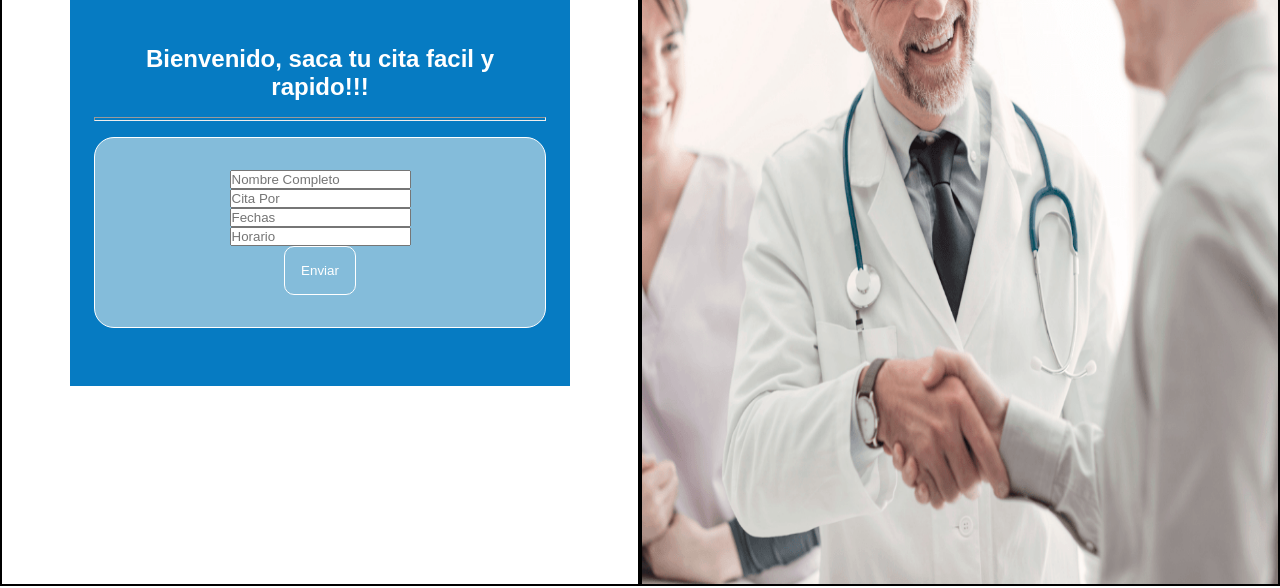
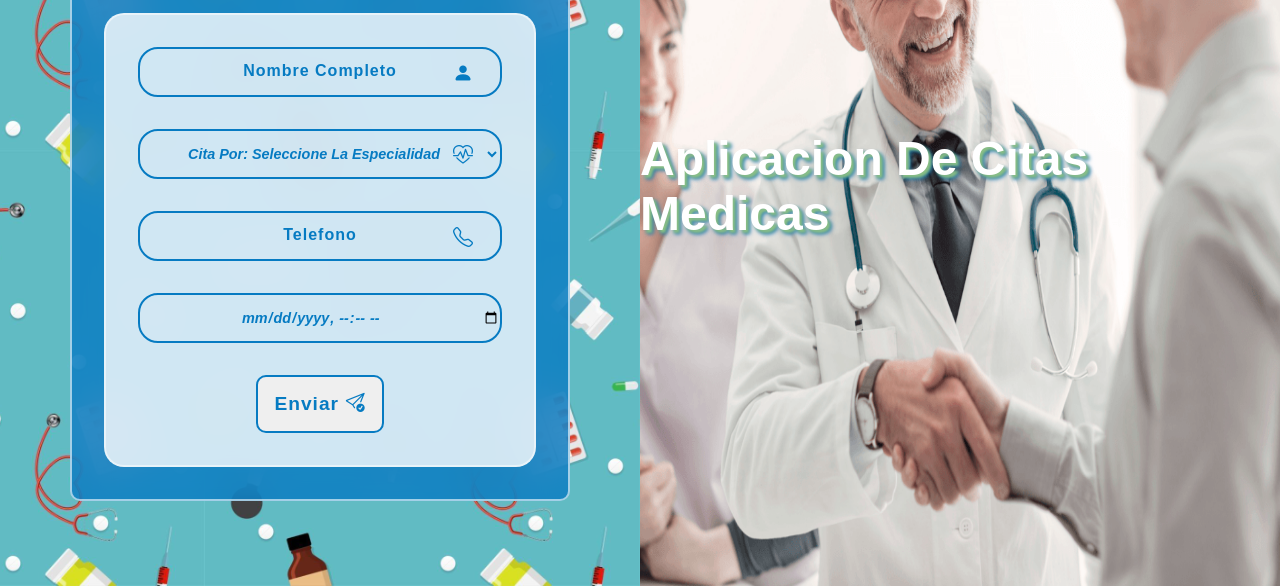
Before and after one commit to JhonZMarin/cuatroaplica_JB, a plain HTML site: page index.html in a window 1280 px wide. Shown: the part 284-872 px from the top of the page. Drawn offline with nearby package versions, Linux system fonts and the light colour scheme.

Commit message:
Cambios Pagina principal y diseño general

```diff
--- a/CSS/index.css
+++ b/CSS/index.css
@@ -7,23 +7,28 @@
     --background-second-color:#84BCDA;
     --background-three-color: #8CC084;
 
-
 }
-
 *{
     margin: 0;
     padding: 0;
     box-sizing: border-box;
     font-family: Arial, Helvetica, sans-serif;
 }
+body{
+    background: url(../IMG/fondo-medico.jpg);
+    background-position: center;
+    background-size: contain;
+}
+
 /*  header  */
 .header{
     height: 70px;
     width: 100%;
-    padding: 0 4rem;
+    padding: 0 2.5rem;
 
 
-    background-color:  var(--background-primary-color);
+    /* background-color:  var(--background-primary-color); */
+    background-color: #0067b1;
     color: var(--font-primary-color);
     display: flex;
     justify-content: space-between;
@@ -59,70 +64,141 @@
     background-color: var(--background-three-color);
 }
 
+/* contenido principal */
 .main{
-    width: 100%;
     display: flex;
-    justify-content: space-between;
-    align-items: center;
-}
-.main-content{
     width: 100%;
     height: 100vh;
-    border: 2px solid black;
+}
+.section{
+    /* background-color: orange; */
+    width: 100%;
+    height: 100%;
+
+    display: flex;
+    justify-content: center;
+    align-items: center;
+
+}
+.section__target{
+    color: var(--font-primary-color);
+    background-color: rgba(6, 122, 194, 0.8);
+
+    /* border: 2px solid rgba(6, 122, 194, 0.2); */
+    border: rgba(255, 255, 255, 0.6) 2px solid;
+
+    backdrop-filter: blur(20px);
+
+    padding: 2rem;
+    border-radius: 10px;
+
+    display: flex;
+    flex-direction: column;
+
+    gap: 1rem;
+
+    width: 500px;
+}
+.form{
+    border: rgba(255, 255, 255, 0.5) 2px solid;
+    background-color: rgba(255, 255, 255, 0.8) ;
+    /* background-color: transparent; */
     display: flex;
     flex-direction: column;
     justify-content: center;
     align-items: center;
+    gap: 2rem;
+    padding: 2rem;
+    border-radius: 20px;
 }
-.main-target{
-    background-color: #067BC2;
+.input-box{
+
+    width: 100%;
+    height: 50px;
+    position: relative;
+}
+.input{
+    width: 100%;
+    height: 100%;
+    border: 0;
+    text-align: center;
+
+    outline: 0;
+
+    border: #067BC2 2px solid;
+    border-radius: 20px;
+
+    /* background: white; */
+    background-color: transparent;
+}
+.input--special{
+    cursor: pointer;
+    /* color: #0067b1; */
+    color: #067BC2;
+    font-weight: bold;
+    font-style: italic;
+    font-size: .9rem;
+}
+
+.input::placeholder{
+    color: #067BC2;
+    font-weight: bold;
+    font-size: 1rem;
+    letter-spacing: 1px;
+}
+input::selection{
     color: white;
 
-
-    width: 500px;
-    height: 400px;
-    padding: 1.5rem;
-
-    display: flex;
-    flex-direction: column;
-    justify-content: center;
-    align-items: center;
-    gap: 1rem;
+}
+.icon{
+    position: absolute;
+    font-size: 20px;
+    color: #067BC2;
+    /* right: 60%; */
+    top: 30%;
+    right: 8%;
+}
+.btn{
+    /* width: 100%; */
+    border: #067BC2 2px solid;
+    border-radius: 10px;
+    padding: 1rem;
+    color: #067BC2;
+    font-size: 1.2rem;
+    font-weight: bold;
+    letter-spacing: 1px;
+}
+.btn:hover{
+    background-color:#067BC2;
+    color: white;
 }
 .title{
     text-align: center;
+    font-size: 2rem;
 }
 .line{
     width: 100%;
-    height: 4px;
-    color: black;
+    height: 2px;
+    background-color: white;
+    border: none;
 }
-.main-form{
-    background-color: #84BCDA;
-    border: 1px solid white;
-    border-radius: 20px;
-
+/* seccion dos  */
+.figure{
+    position: relative;
     width: 100%;
-
-
-    display: flex;
-    flex-direction: column;
-    justify-content: center;
-    align-items: center;
-    padding: 2rem;
-
+    height: 100%;
+    background-color: red;
+    overflow: hidden;
+    /* border: black solid 8px ; */
 }
-.btn{
-
-}
-
-.figure{
-    border: 2px solid black;
-    width: 100%;
-    height: 100vh;
-
-}
-.img{
+.figure__img{
     width: 100%;
     height: 100%;
 }
+.main-title{
+    position: absolute;
+    font-size: 3rem;
+    font-weight: bold;
+    color: white;
+    text-shadow: 3px 3px 3px #8CC084,  4px 4px 4px #0067b1;
+}
--- a/index.html
+++ b/index.html
@@ -3,11 +3,12 @@
 <head>
     <meta charset="UTF-8">
     <meta name="viewport" content="width=device-width, initial-scale=1.0">
-    <title>Citas Medicas</title>
-
-    <!-- hoja de estilos css general  -->
+    <title>Document</title>
     <link rel="stylesheet" href="./CSS/index.css">
 
+    <!-- iconos  -->
+
+    <link rel="stylesheet" href="https://cdn.jsdelivr.net/npm/bootstrap-icons@1.11.3/font/bootstrap-icons.min.css">
 </head>
 <body>
     <header class="header">
@@ -31,45 +32,51 @@
         </ul>
     </header>
     <main class="main">
-        <section class="main-content">
-            <section class="main-target">
+        <section class="section">
+            <section class="section__target">
                 <h2 class="title">Bienvenido, saca tu cita facil y rapido!!!</h2>
                 <hr class="line">
-                <form class="main-form" action="">
 
-                    <input name="name" type="text" placeholder="Nombre Completo" required>
+                <form class="form" action="">
+                    <div class="input-box">
+                        <input class="input" name="name" type="text" placeholder="Nombre Completo" required>
+                        <i class="icon bi bi-person-fill"></i>
+                    </div>
 
-                    <input name="name" type="text" placeholder="Cita Por" required>
+                    <div class="input-box">
+                        <select class="input input--special" title="a" name="especialidades" required>
+                            <option disabled selected>Cita Por: Seleccione La Especialidad</option>
+                            <option value="1">General</option>
+                            <option value="2">Cardiologia</option>
+                            <option value="3">Neurologia</option>
+                            <option value="4">Ginecologia</option>
+                            <option value="5">Urologia</option>
+                            <option value="6">Optometria</option>
+                        </select>
+                        <i class="icon bi bi-heart-pulse"></i>
+                    </div>
 
-                    <input name="name" type="text" placeholder="Fechas" required>
+                    <div class="input-box">
+                        <input class="input" name="telefono" type="tel" placeholder="Telefono" required>
+                        <i class="icon bi bi-telephone"></i>
+                    </div>
 
-                    <input name="name" type="text" placeholder="Horario" required>
+                    <div class="input-box">
+                        <input class="input input--special" name="fechas" type="datetime-local">
+                    </div>
 
-                    <button class="button" type="submit">Enviar</button>
+                    <button name="boton" class="btn" type="submit">Enviar <i class="bi bi-send-check"></i></button>
                 </form>
             </section>
         </section>
-        <!-- <section class="main__section">
-            <h2>Bienvenido, saca tu cita facil y rapido!!!</h2>
-            <hr class="line">
-            <form class="main__form" action="">
-                <input type="text">
-                <label for="">Ingresa Tu Nombre</label>
-                <input type="text">
-                <label for="">Ingresa Tu Nombre</label>
-                <input type="text">
-                <label for="">Ingresa Tu Nombre</label>
-                <input type="text">
-                <label for="">Ingresa Tu Nombre</label>
-                <input type="text">
-                <label for="">Ingresa Tu Nombre</label>
-                <input type="text">
-            </form>
-        </section> -->
-        <figure class="figure">
-            <img class="img" src="./IMG/salud.png" alt="">
-        </figure>
+        <section class="section">
+            <figure class="figure">
+                <img class="figure__img" src="./IMG/salud.png" alt="">
+            </figure>
+            <figcaption class="main-title">Aplicacion De Citas Medicas</figcaption>
+        </section>
+
+
     </main>
-    <script src="./JS/script.js"></script>
 </body>
 </html>
```
Also changed, not shown: calendar.html (added, +11 -0 lines), profile.html (added, +11 -0 lines), IMG/fondo-medico.jpg (added).
